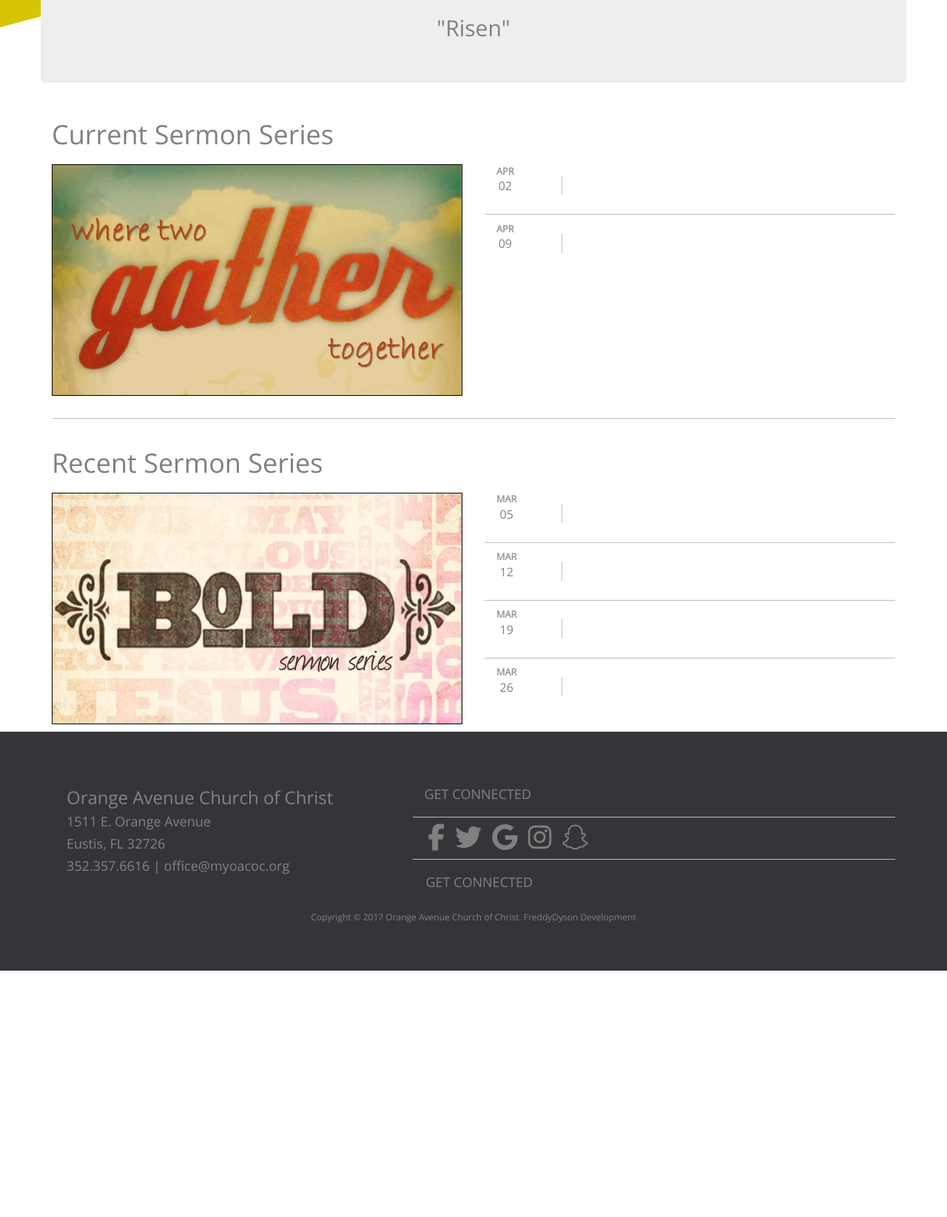
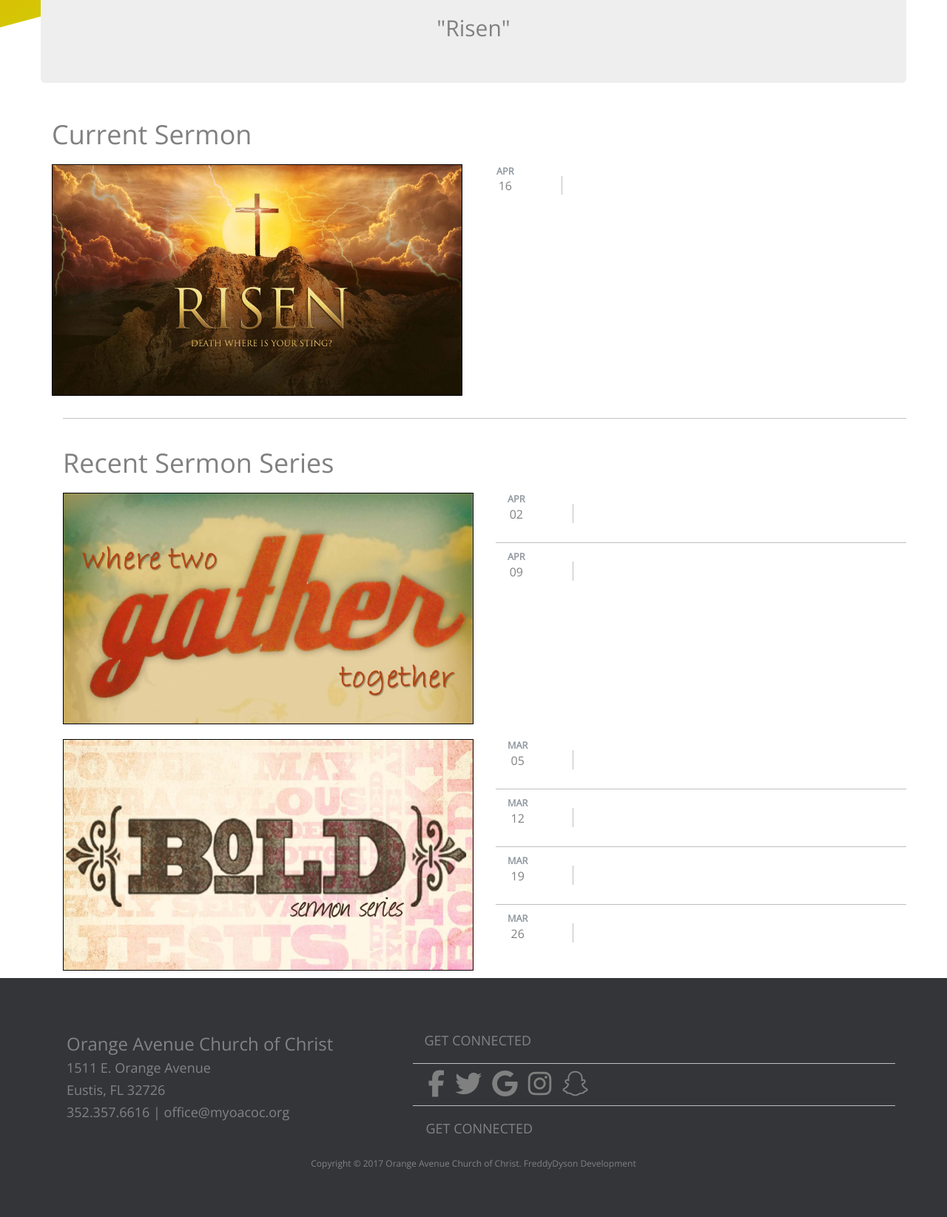
Before and after one commit to OACOC/website, a PHP site: page /sermons.php in a window 1280 px wide. Shown: the part 563-2208 px from the top of the page at 74% size. Before the commit the page ends 1875 px from the top, so only its background shows below. Run offline with PHP 8.4, Linux system fonts and the light colour scheme; some libraries are stand-ins or nearby versions; grey boxes are pictures that could not be loaded.

Commit message:
update Easter Sunday

```diff
--- a/js/index.js
+++ b/js/index.js
@@ -37,7 +37,7 @@ function initializeClock(id, endtime) {
   var timeinterval = setInterval(updateClock, 1000);
 }
 
-var deadline = '04/16/2017 10:35';
+var deadline = '04/23/2017 10:35';
 initializeClock('clockdiv', deadline);
 
 
--- a/sermons.php
+++ b/sermons.php
@@ -53,35 +53,35 @@
 
 
     <div class="container">
-      <h1>Current Sermon Series</h1>
+      <!--<h1>Current Sermon Series</h1>-->
+      <h1>Current Sermon</h1>
     </div>
     <div class="container">
       <div class="row">
         <div class="col-md-6">
-          <img class="img-responsive titlegraphic" src="Images/Title-Graphic-TwoGather.jpg" alt="Two Gather Graphic">
+          <img class="img-responsive titlegraphic" src="Images/Title-Graphic-Easter.jpg" alt="Two Gather Graphic">
         </div>
         <div class="col-md-6">
           <div class="sermons">
             <div class="date">
               <span class="month">Apr</span>
-              <span class="day">02</span>
+              <span class="day">16</span>
             </div>
             <div class="sermonarchives">
-              <iframe width="100%" height="20" scrolling="no" frameborder="no" src="https://w.soundcloud.com/player/?url=https%3A//api.soundcloud.com/tracks/315700915&amp;color=ff5500&amp;inverse=false&amp;auto_play=false&amp;show_user=true"></iframe>
-              <!--<h4>"Heart & Soul"</h4>-->
-            </div>
+              <iframe width="100%" height="20" scrolling="no" frameborder="no" src="https://w.soundcloud.com/player/?url=https%3A//api.soundcloud.com/tracks/317942607&amp;color=ff5500&amp;inverse=false&amp;auto_play=false&amp;show_user=true"></iframe>
+              <!--<h4>Easter Sunday - "Risen"</h4>-->
           </div>
-          <div class="sermons">
+          <!--<div class="sermons">
             <div class="date">
               <span class="month">Apr</span>
               <span class="day">09</span>
             </div>
             <div class="sermonarchives">
               <iframe width="100%" height="20" scrolling="no" frameborder="no" src="https://w.soundcloud.com/player/?url=https%3A//api.soundcloud.com/tracks/316852783&amp;color=ff5500&amp;inverse=false&amp;auto_play=false&amp;show_user=true"></iframe>
-              <!--<h4>"Where Everybody Knows Your Name"</h4>-->
+              <h4>"Where Everybody Knows Your Name"</h4>
             </div>
           </div>
-          <!--<div class="sermons">
+          <div class="sermons">
             <div class="date">
               <span class="month">Mar</span>
               <span class="day">19</span>
@@ -114,6 +114,33 @@
     </div>
 
     <div class="container">
+      <div class="row">
+        <div class="col-md-6">
+          <img class="img-responsive titlegraphic" src="Images/Title-Graphic-TwoGather.jpg" alt="Two Gather Graphic">
+        </div>
+        <div class="col-md-6">
+          <div class="sermons">
+            <div class="date">
+              <span class="month">Apr</span>
+              <span class="day">02</span>
+            </div>
+            <div class="sermonarchives">
+              <iframe width="100%" height="20" scrolling="no" frameborder="no" src="https://w.soundcloud.com/player/?url=https%3A//api.soundcloud.com/tracks/315700915&amp;color=ff5500&amp;inverse=false&amp;auto_play=false&amp;show_user=true"></iframe>
+              <!--<h4>"Heart & Soul"</h4>-->
+            </div>
+          </div>
+          <div class="sermons">
+            <div class="date">
+              <span class="month">Apr</span>
+              <span class="day">09</span>
+            </div>
+            <div class="sermonarchives">
+              <iframe width="100%" height="20" scrolling="no" frameborder="no" src="https://w.soundcloud.com/player/?url=https%3A//api.soundcloud.com/tracks/316852783&amp;color=ff5500&amp;inverse=false&amp;auto_play=false&amp;show_user=true"></iframe>
+              <!--<h4>"Where Everybody Knows Your Name"</h4>-->
+            </div>
+          </div>
+        </div>
+      </div>
       <div class="row">
         <div class="col-md-6">
           <img class="img-responsive titlegraphic" src="Images/boldTEST.jpg" alt="Sermon Title Graphic">
```
Also changed, not shown: index.php (+16 -14 lines).
